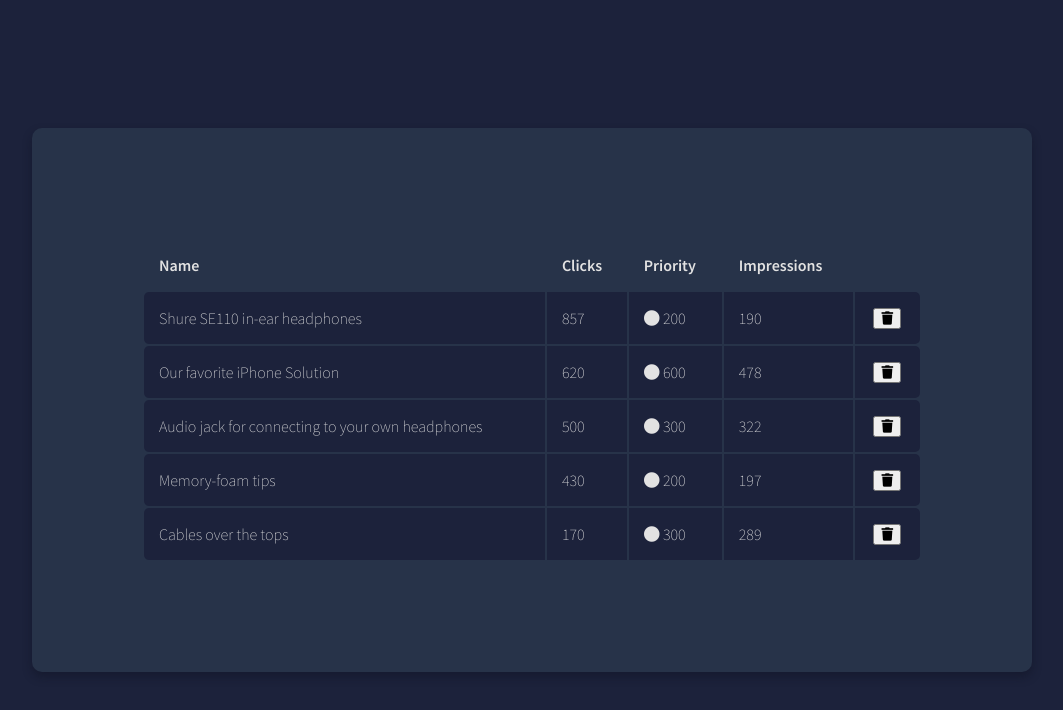
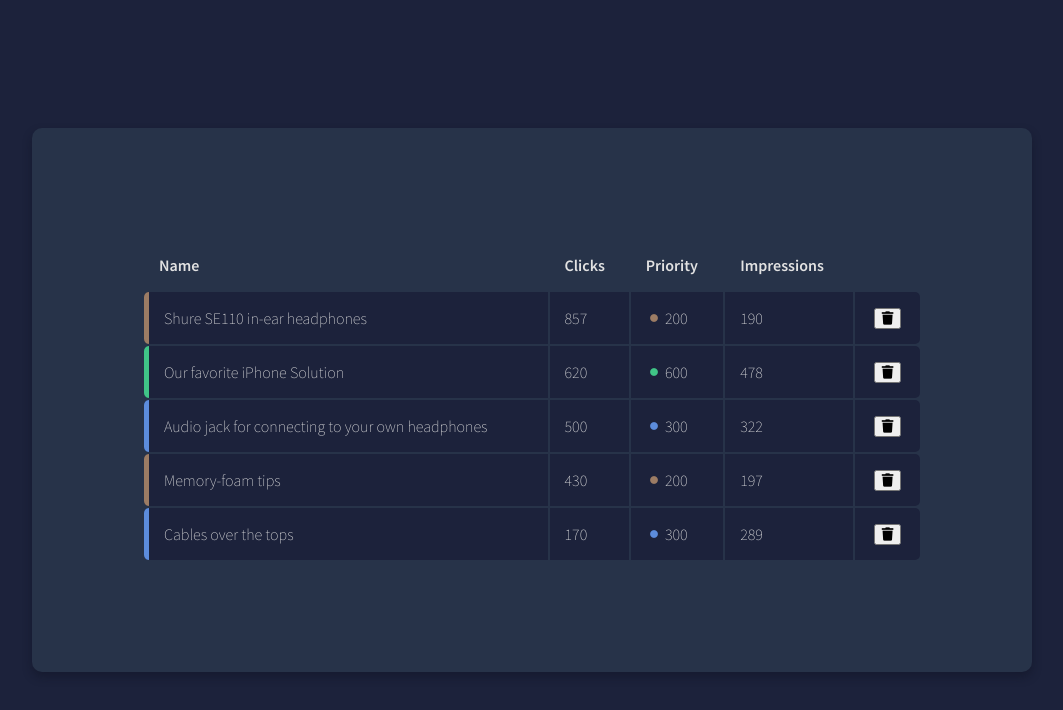
Before and after one commit to Annie-Huang/ui_components, a website: page 3_ads_manager/index.html in a window 1280 px wide. Shown: the whole page, without its empty margins (108-1171 px from the left). Drawn offline with Linux system fonts and the light colour scheme.

Commit message:
Make circle smaller and colored the row left border and circle  base on priority number

```diff
--- a/3_ads_manager/style.css
+++ b/3_ads_manager/style.css
@@ -58,3 +58,31 @@ table tbody tr td:last-of-type {
     border-bottom-right-radius: 5px;
     text-align: center;
 }
+
+table tbody tr.priority-200 td:first-of-type {
+    border-left: 5px solid #9c7c64;
+}
+
+table tbody tr.priority-300 td:first-of-type {
+    border-left: 5px solid #5c8cdc;
+}
+
+table tbody tr.priority-600 td:first-of-type {
+    border-left: 5px solid #40c587;
+}
+
+table tbody tr td .fa-circle {
+    transform: scale(0.5);
+}
+
+table tbody tr.priority-200 td .fa-circle {
+    color: #9c7c64;
+}
+
+table tbody tr.priority-300 td .fa-circle {
+    color: #5c8cdc;
+}
+
+table tbody tr.priority-600 td .fa-circle {
+    color: #40c587;
+}
```
